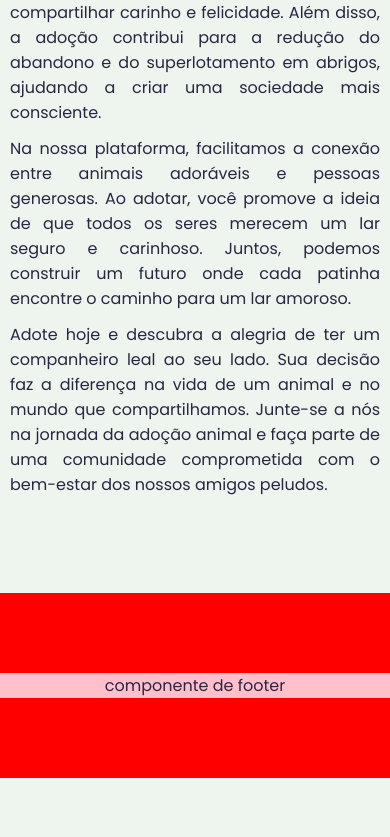
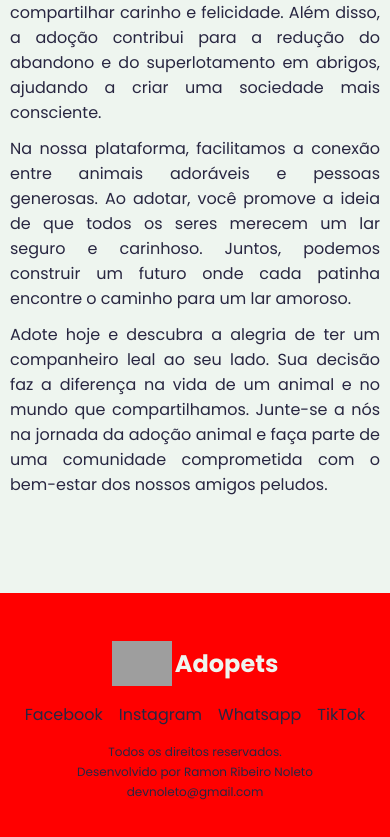
Before and after one commit to RNoleto/adopets-vue3, a Vue app: page / in a window 390 px wide. Shown: the part 1445-2282 px from the top of the page. Before the commit the page ends 2223 px from the top, so only its background shows below. Built offline with nearby package versions, Linux system fonts and the light colour scheme; grey boxes are pictures that could not be loaded.

Commit message:
ajuste de elementos do footer mobile

```diff
--- a/src/components/Footer.vue
+++ b/src/components/Footer.vue
@@ -1,7 +1,21 @@
 <template>
   <div class="container">
     <div class="content">
-      <p>componente de footer</p>
+      <router-link class="link" to="/">
+        <img src="../assets/img/logo.png" alt="logo" class="logo" />
+        <h1 class="title">Adopets</h1>
+      </router-link>
+      <div class="socials">
+        <p>Facebook</p>
+        <p>Instagram</p>
+        <p>Whatsapp</p>
+        <p>TikTok</p>
+      </div>
+      <div class="copyright">
+        <p>Todos os direitos reservados.</p>
+        <p>Desenvolvido por Ramon Ribeiro Noleto</p>
+        <p>devnoleto@gmail.com</p>
+      </div>
     </div>
   </div>
 </template>
@@ -13,11 +27,44 @@ export default {
 </script>
 <style lang="scss" scoped>
 .container {
+  padding: 3rem 0rem;
   background-color: red;
   .content {
+    padding: 0px 10px;
     display: flex;
-    justify-content: center;
-    background-color: pink;
+    gap: 1rem;
+    flex-wrap: wrap;
+    .link {
+      width: 100%;
+      display: flex;
+      gap: 0.2rem;
+      align-items: center;
+      justify-content: center;
+      .logo {
+        width: 60px;
+      }
+      .title {
+        font-size: 24px;
+      }
+    }
+    .socials {
+      width: 100%;
+      display: flex;
+      flex-wrap: wrap;
+      gap: 1rem;
+      align-items: center;
+      justify-content: center;
+    }
+    .copyright {
+      width: 100%;
+      display: flex;
+      flex-direction: column;
+      flex-wrap: wrap;
+      align-items: center;
+      justify-content: center;
+      font-size: 12px;
+      gap: 0.1rem;
+    }
   }
 }
 </style>
```
